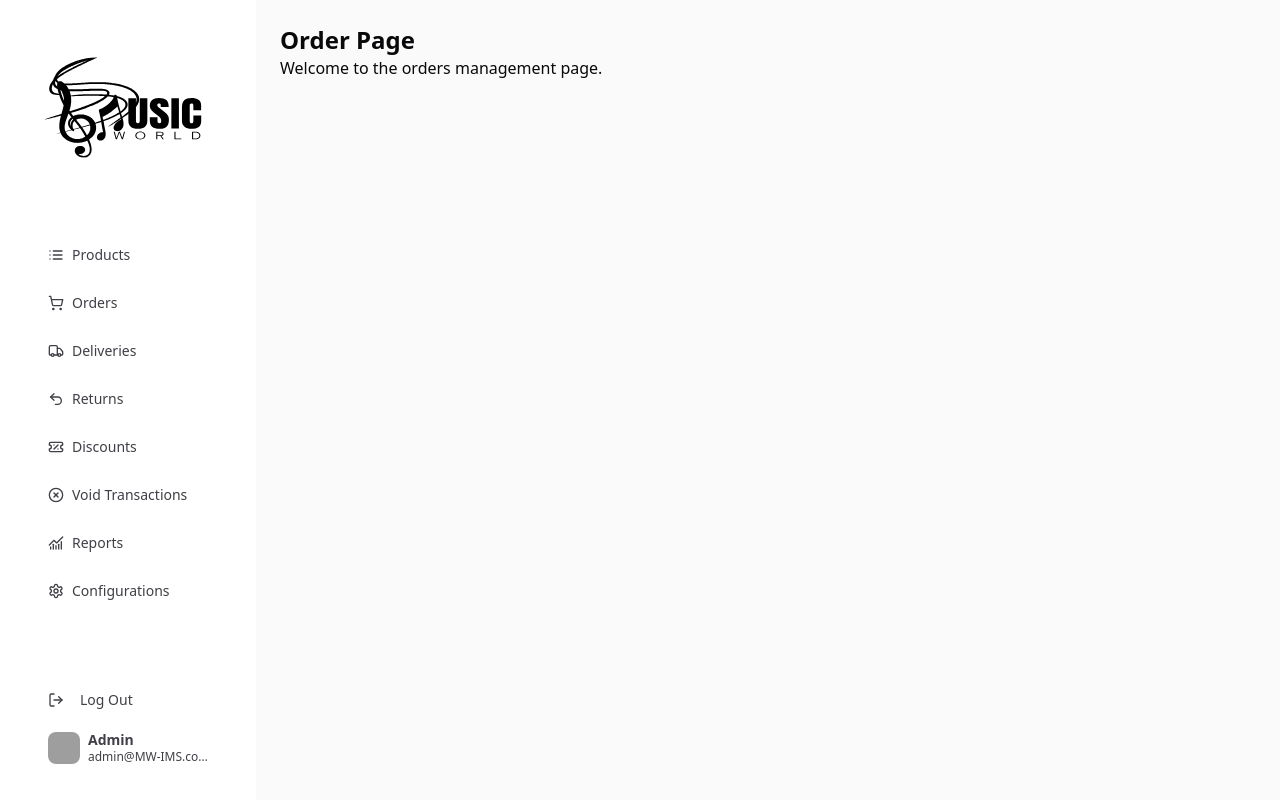
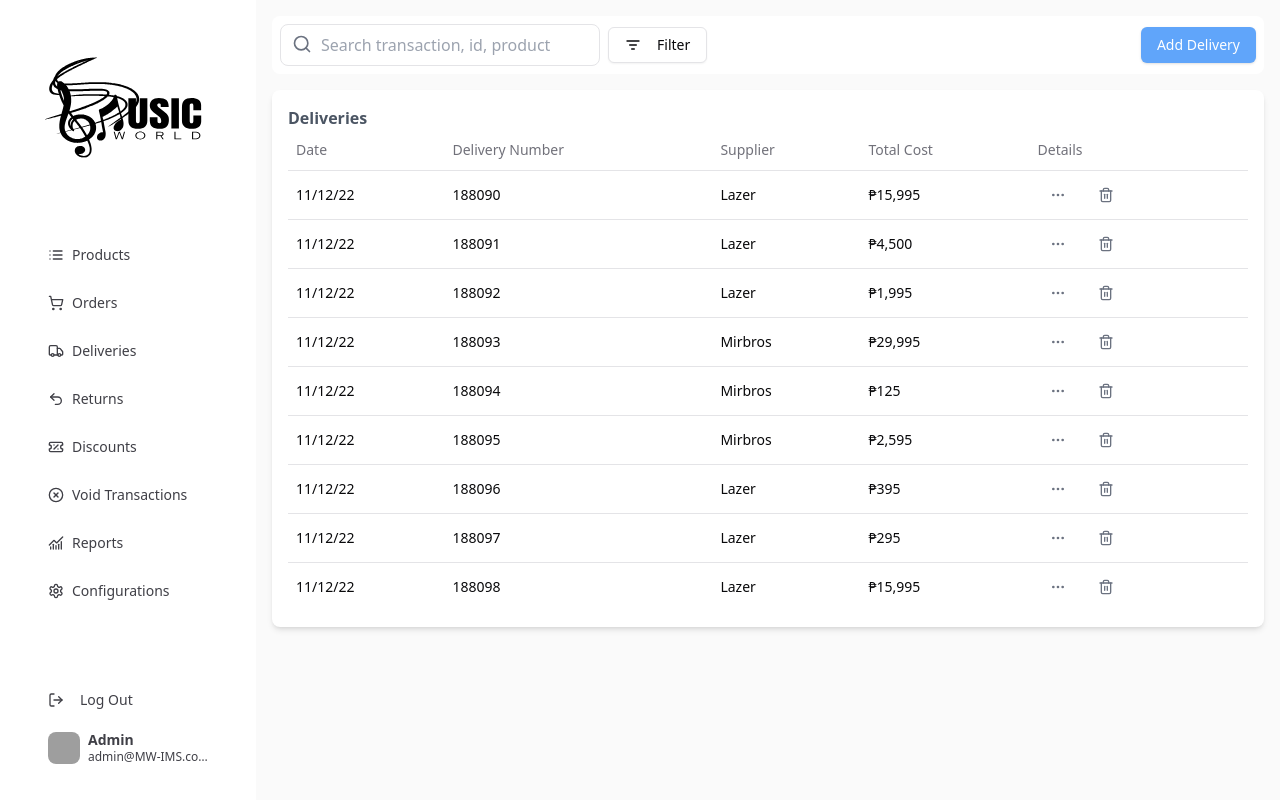
Before and after one commit to huhnnah/cmsc128, a Next.js app: page /admin/orders in a window 1280 px wide. Built offline with nearby package versions, Linux system fonts and the light colour scheme; grey boxes are pictures that could not be loaded.

Commit message:
added orders table and modal for details

```diff
--- a/src/app/admin/orders/page.js
+++ b/src/app/admin/orders/page.js
@@ -1,18 +1,136 @@
+
+"use client";
+
 import { AppSidebar } from "@/components/admin-sidebar"
 import {
   SidebarProvider,
 } from "@/components/ui/sidebar"
+import {
+  Table, TableBody, TableHead, TableHeader, TableRow, TableCell
+} from "@/components/ui/table";
+import { Button } from "@/components/ui/button";
+import { Input } from "@/components/ui/input";
+import { Dialog, DialogTrigger, DialogContent, DialogHeader, DialogTitle, DialogClose, } from "@/components/ui/dialog";
+import { Select, SelectTrigger, SelectContent, SelectItem } from "@/components/ui/select";
+import { Search, ListFilter, Trash2, Ellipsis } from "lucide-react";
+import { useState } from "react";
 
-export default function OrdersPage() {
+// sample data
+const delivery = [
+  { dateAdded: "11/12/22", deliveryNum: "188090", supplier: "Lazer", totalCost: "₱15,995" },
+  { dateAdded: "11/12/22", deliveryNum: "188091", supplier: "Lazer", totalCost: "₱4,500" },
+  { dateAdded: "11/12/22", deliveryNum: "188092", supplier: "Lazer", totalCost: "₱1,995" },
+  { dateAdded: "11/12/22", deliveryNum: "188093", supplier: "Mirbros", totalCost: "₱29,995"  },
+  { dateAdded: "11/12/22", deliveryNum: "188094", supplier: "Mirbros", totalCost: "₱125" },
+  { dateAdded: "11/12/22", deliveryNum: "188095", supplier: "Mirbros", totalCost: "₱2,595" },
+  { dateAdded: "11/12/22", deliveryNum: "188096", supplier: "Lazer", totalCost: "₱395" },
+  { dateAdded: "11/12/22", deliveryNum: "188097", supplier: "Lazer", totalCost: "₱295" },
+  { dateAdded: "11/12/22", deliveryNum: "188098", supplier: "Lazer", totalCost: "₱15,995" },
+];
+
+export default function DeliveriesPage() {
   return (
     <SidebarProvider>
-      <div className="flex">
+      <div className="flex h-screen w-screen">
         <AppSidebar />
-      </div>
-
-      <div className="p-6">
-      <h1 className="text-2xl font-bold">Order Page</h1>
-      <p>Welcome to the orders management page.</p>
+        <div className="flex-1 p-4 flex flex-col w-full">
+          <div className="flex items-center justify-between mb-4 bg-white p-2 rounded-lg">
+            <div className="flex items-center space-x-2">
+              <div className="relative w-80">
+                <input
+                  type="text"
+                  placeholder="Search transaction, id, product"
+                  className="w-full pl-10 pr-4 py-2 border rounded-lg focus:outline-none focus:ring-2 focus:ring-blue-500"
+                />
+                <div className="absolute left-3 top-2.5 text-gray-500">
+                  <Search className="w-5 h-5" />
+                </div>
+              </div>
+              <Button variant="outline" className="flex items-center space-x-2">
+                <ListFilter className="w-4 h-4" />
+                <span>Filter</span>
+              </Button>
+            </div>
+            <div className="flex space-x-2">
+              <Button className="bg-blue-400 text-white">Add Delivery</Button>
+            </div>
+          </div>
+          <div className="p-4 bg-white shadow-md rounded-lg flex flex-col overflow-auto w-full">
+          <h1 className="text-gray-600 font-bold">Deliveries</h1>
+            <Table>
+              <TableHeader>
+                <TableRow>
+                  <TableHead>Date</TableHead>
+                  <TableHead>Delivery Number</TableHead>
+                  <TableHead>Supplier</TableHead>
+                  <TableHead>Total Cost</TableHead>
+                  <TableHead>Details</TableHead>
+                </TableRow>
+              </TableHeader>
+              <TableBody>
+                {delivery.map((d) => (
+                  <TableRow key={d.deliveryNum}>
+                    <TableCell>{d.dateAdded}</TableCell>
+                    <TableCell>{d.deliveryNum}</TableCell>
+                    <TableCell>{d.supplier}</TableCell>
+                    <TableCell>{d.totalCost}</TableCell>
+                    <TableCell className="flex space-x-2">
+                      <Dialog>
+                        <DialogTrigger asChild>
+                          <Button variant="ghost" size="sm" className="text-gray-500 hover:text-blue-600">
+                            <Ellipsis size={16} />
+                          </Button>
+                        </DialogTrigger>
+                        <DialogContent className="max-w-3xl p-6">
+                          <DialogHeader>
+                            <DialogTitle>Delivery Details</DialogTitle>
+                            <DialogClose />
+                          </DialogHeader>
+                          <div className="grid grid-cols-2 gap-4">
+                            <div>
+                              <label className="text-sm font-medium">Date of Delivery</label>
+                              <Input type="date" defaultValue={d.dateAdded} />
+                            </div>
+                            <div>
+                              <label className="text-sm font-medium">Delivery Number</label>
+                              <Input value={d.deliveryNum} disabled />
+                            </div>
+                          </div>
+                          <div className="grid grid-cols-2 gap-4 mt-4">
+                            <div>
+                              <label className="text-sm font-medium">Total Cost</label>
+                              <Input type="text" defaultValue={d.totalCost} />
+                            </div>
+                            <div>
+                              <label className="text-sm font-medium">Supplier</label>
+                              <Select>
+                                <SelectTrigger>{d.supplier}</SelectTrigger>
+                                <SelectContent>
+                                  <SelectItem value="Lazer">Lazer</SelectItem>
+                                  <SelectItem value="Yamaha">Yamaha</SelectItem>
+                                  <SelectItem value="Cort">Cort</SelectItem>
+                                </SelectContent>
+                              </Select>
+                            </div>
+                          </div>
+                          <div className="flex justify-end mt-4">
+                            <DialogClose asChild>
+                              <Button variant="outline">Cancel</Button>
+                            </DialogClose>
+                            <Button className="bg-blue-500 text-white">Save</Button>
+                          </div>
+                        </DialogContent>
+                      </Dialog>
+                      <Button variant="ghost" size="sm" className="text-gray-500 hover:text-red-600">
+                        <Trash2 size={16} />
+                      </Button>
+                    </TableCell>
+                  </TableRow>
+                ))}
+              </TableBody>
+            </Table>
+          </div>
+        </div>
       </div>
     </SidebarProvider>
   );
```
